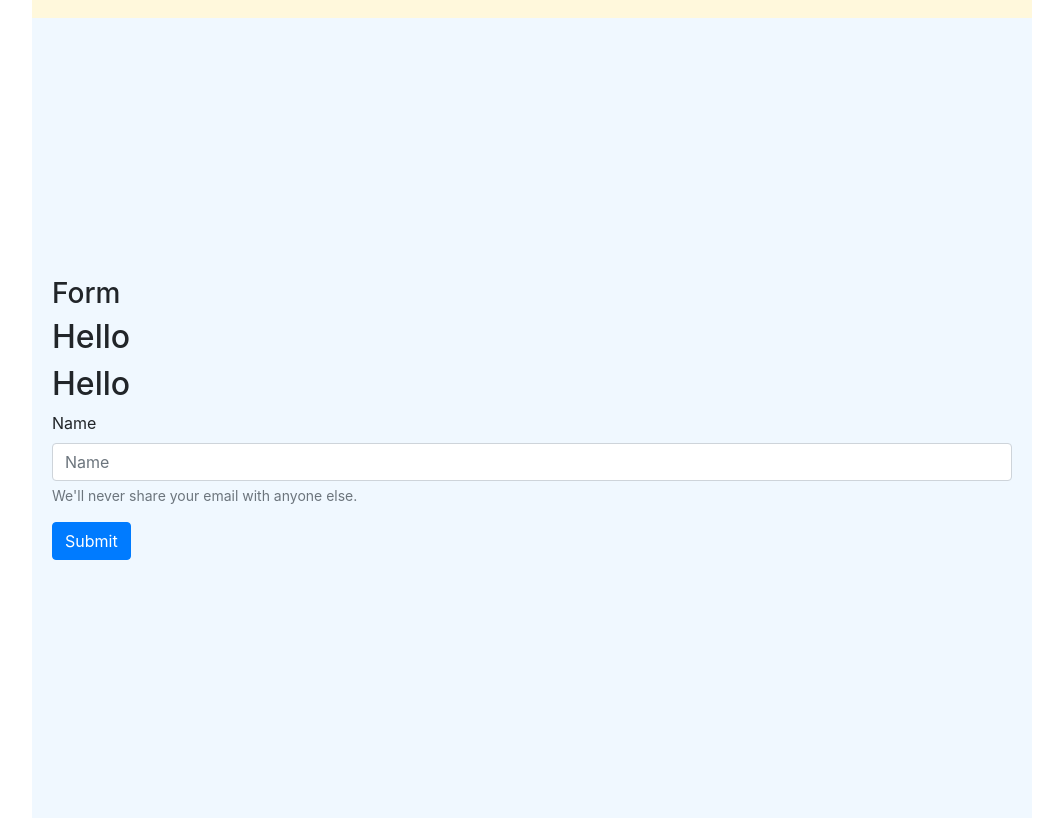
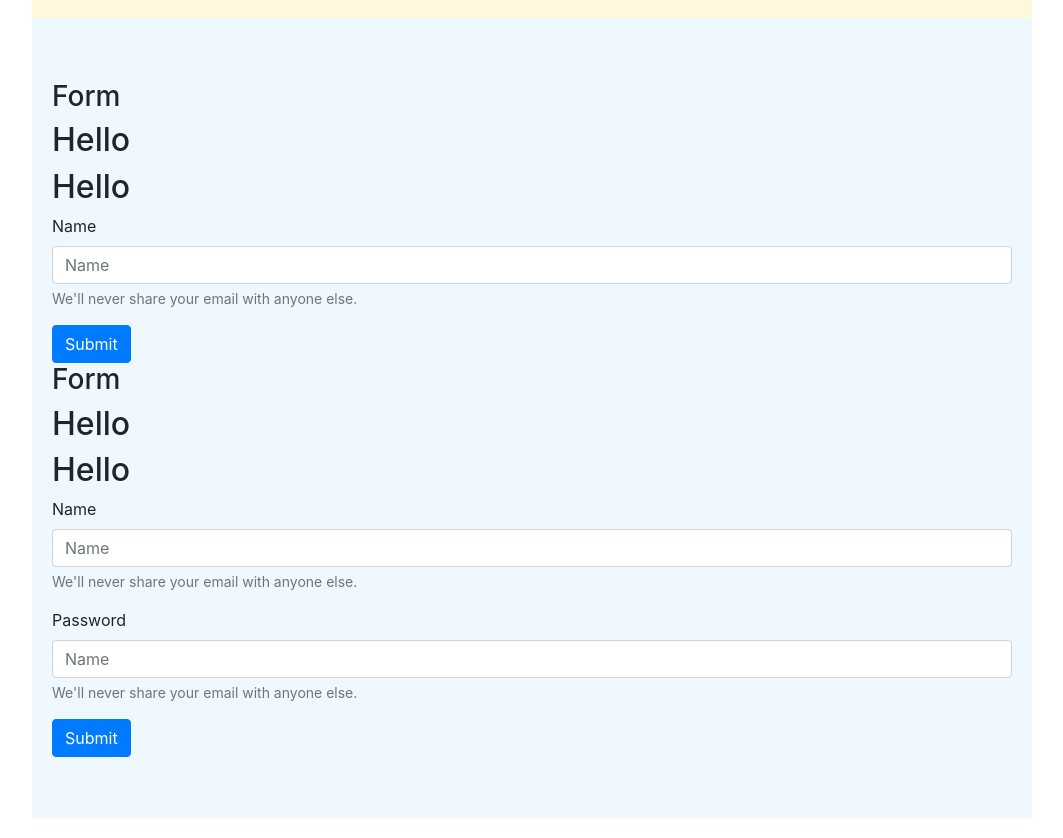
Before and after one commit to vicky-webonise/react2021, a React (Create React App) app: page / in a window 1280 px wide. Shown: the part 8260-9098 px from the top of the page, without its empty margins (108-1171 px from the left). Built offline with nearby package versions, Linux system fonts and the light colour scheme; no server answers.

Commit message:
exercise 7 | form

```diff
--- a/src/form.jsx
+++ b/src/form.jsx
@@ -1,9 +1,10 @@
 import { useState } from "react";
+import FormLogin from "./formLogin";
 
 const Form = () => {
 
   const [name, setName] = useState('');
-  const [onSubmitName, setOnSubmitName] = useState('');
+  const [onSubmitName, setOnSubmitName] = useState();
 
   const inputEvent = (event) => {
     console.log('Event :');
@@ -14,13 +15,15 @@ const Form = () => {
     setName(event.target.value);
   };
 
-  const showName = () => {
+  const showName = (event) => {
+    event.preventDefault();
     setOnSubmitName(name);
   };
 
   return (
     <div>
       <h3>Form</h3>
+      <form onSubmit={showName}>
         <h2>Hello {name} </h2>
         <h2>Hello {onSubmitName} </h2>
         <div className="form-group">
@@ -30,9 +33,14 @@ const Form = () => {
             We'll never share your email with anyone else.
           </small>
         </div>
-      <button type="submit" onClick={showName} className="btn btn-primary">
+        {/* <button type="submit" onClick={showName} className="btn btn-primary">
+          Submit
+        </button> */}
+        <button type="submit" className="btn btn-primary">
           Submit
         </button>
+      </form>
+      <FormLogin />
     </div>
   );
 }
--- /dev/null
+++ b/src/formLogin.jsx
@@ -0,0 +1,76 @@
+import { useState } from "react";
+
+const FormLogin = () => {
+  const [name, setName] = useState("");
+  const [pass, setPass] = useState("");
+  const [onSubmitName, setOnSubmitName] = useState();
+  const [onSubmitPass, setOnSubmitPass] = useState();
+
+  const nameInputEvent = (event) => {
+    // console.log("Event :");
+    // console.log(event);
+    // console.log("target :");
+    // console.log(event.target);
+    // console.log("value : " + event.target.value);
+    setName(event.target.value);
+  };
+  const passInputEvent = (event) => {
+    // console.log("Event :");
+    // console.log(event);
+    // console.log("target :");
+    // console.log(event.target);
+    // console.log("value : " + event.target.value);
+    setPass(event.target.value);
+  };
+
+  const showName = (event) => {
+    event.preventDefault();
+    setOnSubmitName(name);
+    setOnSubmitPass(pass);
+  };
+
+  return (
+    <div>
+      <h3>Form</h3>
+      <form onSubmit={showName}>
+        <h2>
+          Hello {name} {pass}{" "}
+        </h2>
+        <h2>
+          Hello {onSubmitName} {onSubmitPass}
+        </h2>
+        <div className="form-group">
+          <label>Name</label>
+          <input
+            type="text"
+            className="form-control"
+            placeholder="Name"
+            onChange={nameInputEvent}
+            value={name}
+          />
+          <small id="emailHelp" className="form-text text-muted">
+            We'll never share your email with anyone else.
+          </small>
+        </div>
+        <div className="form-group">
+          <label>Password</label>
+          <input
+            type="text"
+            className="form-control"
+            placeholder="Name"
+            onChange={passInputEvent}
+            value={pass}
+          />
+          <small id="emailHelp" className="form-text text-muted">
+            We'll never share your email with anyone else.
+          </small>
+        </div>
+        <button type="submit" className="btn btn-primary">
+          Submit
+        </button>
+      </form>
+    </div>
+  );
+};
+
+export default FormLogin;
```
Lines whose indentation alone changed are shown as unchanged.
